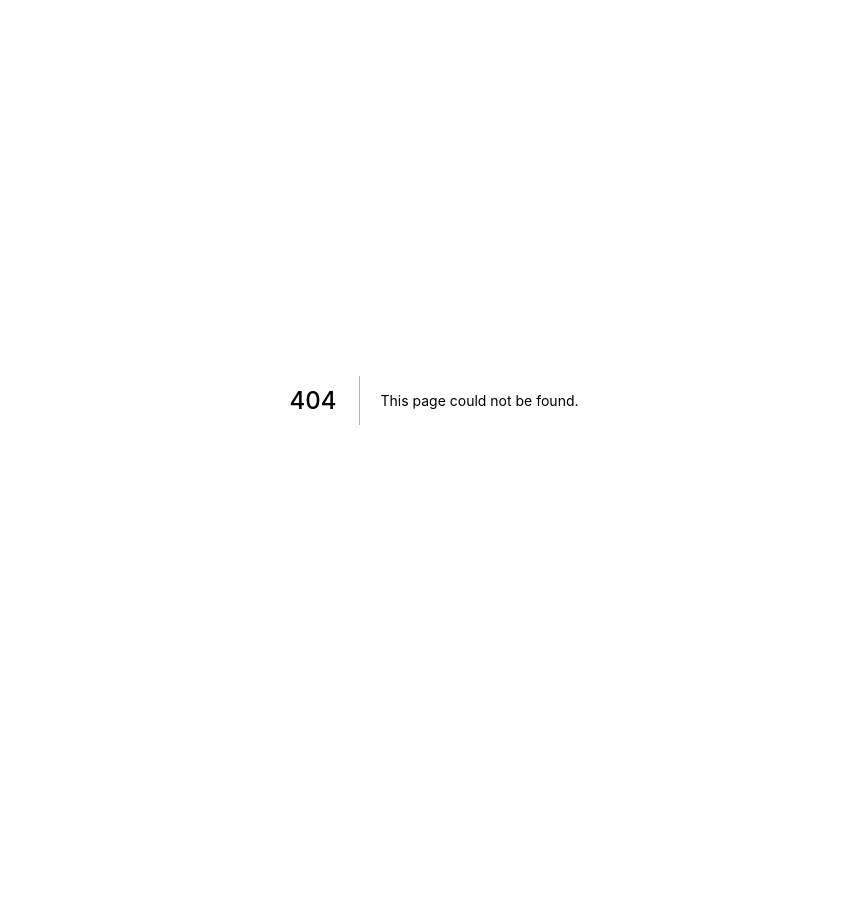
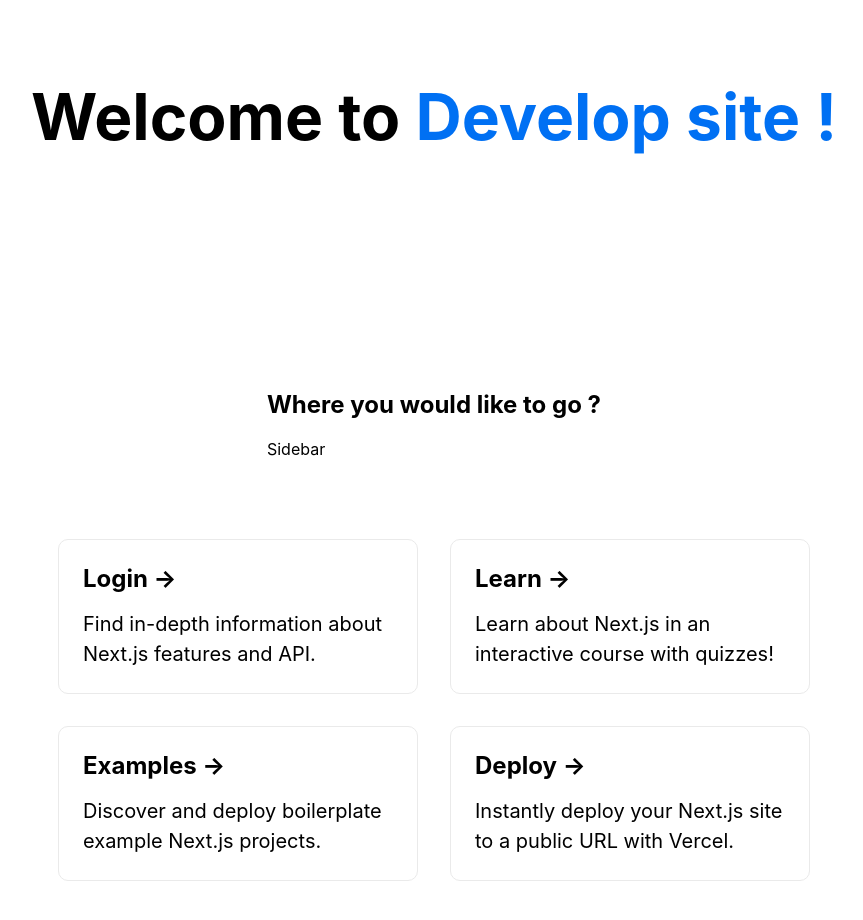
Before and after one commit to eggsys/next-learn, a Next.js app: page /demo in a window 1280 px wide. Before the commit this address had no page. Shown: the top 920 px of the page, without its empty margins (206-1069 px from the left). Before the commit the page ends 800 px from the top, so only its background shows below. Built offline with nearby package versions, Linux system fonts and the light colour scheme.

Commit message:
first commit

```diff
--- /dev/null
+++ b/components/sidebar.js
@@ -0,0 +1,9 @@
+const Sidebar = () => {
+    return (
+        <div>
+            <p>Sidebar</p>
+        </div>
+    )
+}
+
+export default Sidebar
--- /dev/null
+++ b/pages/demo.js
@@ -0,0 +1,64 @@
+import Head from 'next/head'
+import Image from 'next/image'
+import styles from '../styles/Home.module.css'
+import Link from 'next/link'
+import Sidebar from '../components/sidebar'
+
+export default function demo() {
+    return (
+        <div>
+            <Head>
+                <title>Login</title>
+                <meta name="login page" content="you can login here by any method" />
+                <link rel="icon" href="/favicon.ico" />
+            </Head>
+            <main className={styles.main}>
+                <Link href={`https://github.com/eggsys`}>
+                    <h1 className={styles.title}>
+                        Welcome to <a href=""> Develop site !</a>
+                    </h1>
+                </Link>
+
+            </main>
+
+            <div className={styles.container}>
+                <div>
+                    <h2>Where you would like to go ?</h2>
+                    <Sidebar/>
+                </div>
+                <div className={styles.grid}>
+                    <a href="https://nextjs.org/docs" className={styles.card}>
+                        <h2>Login &rarr;</h2>
+                        <p>Find in-depth information about Next.js features and API.</p>
+                    </a>
+
+                    <a href="https://nextjs.org/learn" className={styles.card}>
+                        <h2>Learn &rarr;</h2>
+                        <p>Learn about Next.js in an interactive course with quizzes!</p>
+                    </a>
+
+                    <a
+                        href="https://github.com/vercel/next.js/tree/master/examples"
+                        className={styles.card}
+                    >
+                        <h2>Examples &rarr;</h2>
+                        <p>Discover and deploy boilerplate example Next.js projects.</p>
+                    </a>
+
+                    <a
+                        href="https://vercel.com/new?utm_source=create-next-app&utm_medium=default-template&utm_campaign=create-next-app"
+                        className={styles.card}
+                    >
+                        <h2>Deploy &rarr;</h2>
+                        <p>
+                            Instantly deploy your Next.js site to a public URL with Vercel.
+                        </p>
+                    </a>
+                </div>
+            </div>
+
+
+        </div>
+
+    )
+}
```
Also changed, not shown: pages/index.js (+6 -3 lines), components/sidebardata.js (added), 1 other file (tests, documents, lock files or other folders).
